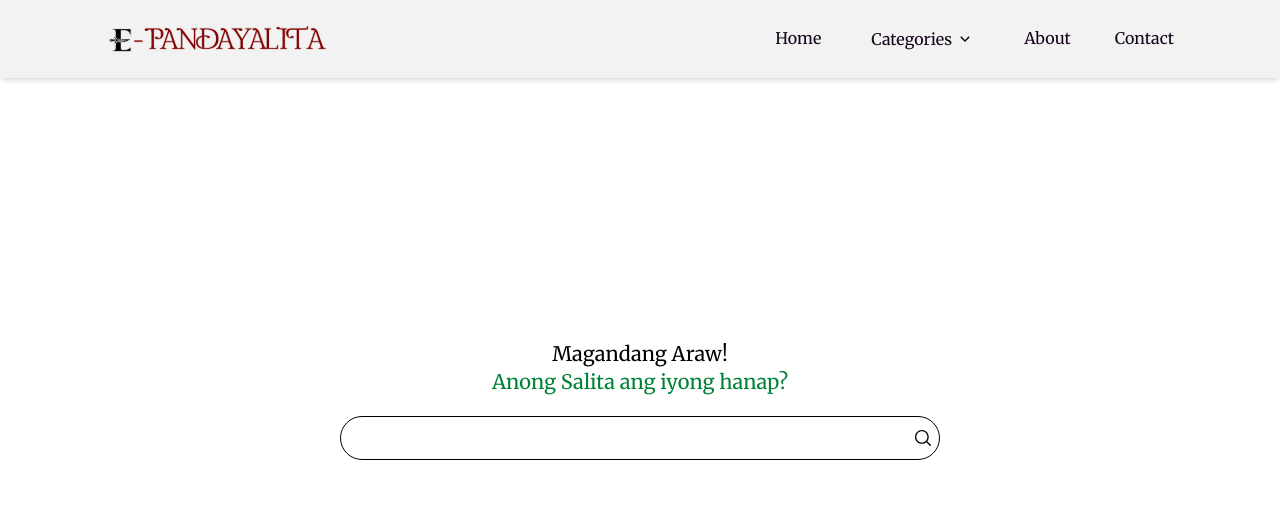
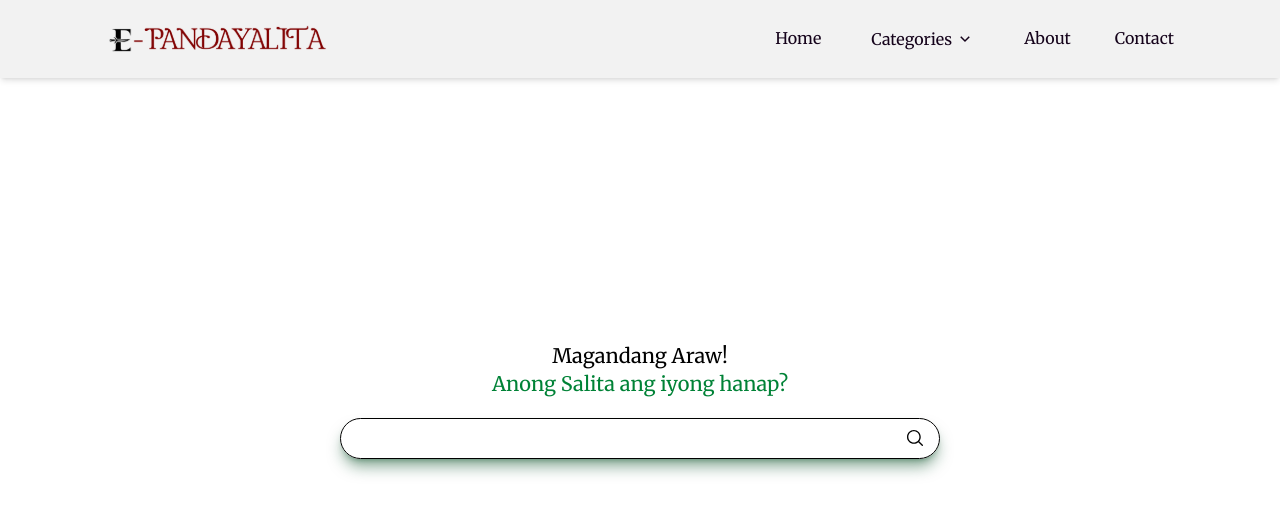
Before and after one commit to johnrefani/epandayalita, a Next.js app: page / in a window 1280 px wide. Shown: the top 514 px of the page. Built offline with nearby package versions, Linux system fonts and the light colour scheme.

Commit message:
Added Shadow

```diff
--- a/components/ui/Searchbar.tsx
+++ b/components/ui/Searchbar.tsx
@@ -2,11 +2,11 @@ import React from 'react'
 
 const Searchbar = () => {
   return (
-    <div className='w-[300px] md:w-[500px] lg:w-[600px] border border-black rounded-full flex justify-center items-center'>
+    <div className='w-[300px] md:w-[500px] lg:w-[600px] border border-black shadow-lg shadow-green-900/50 rounded-full flex justify-center items-center'>
 
 
-      <input className="w-full h-7 md:h-full outline-none pt-3 pb-3 pl-2 text-sm" type='text'></input>
-      <img src='/magnify.svg' className='w-2 h-2 md:w-4 md:h-4 ml-2 mr-2'></img>
+      <input className="w-full h-7 md:h-full outline-none pt-3 pb-3 pl-2 text-xs" type='text'></input>
+      <img src='/magnify.svg' className='w-3 h-3 md:w-4 md:h-4 ml-4 mr-4 '></img>
 
 
     </div>
```
